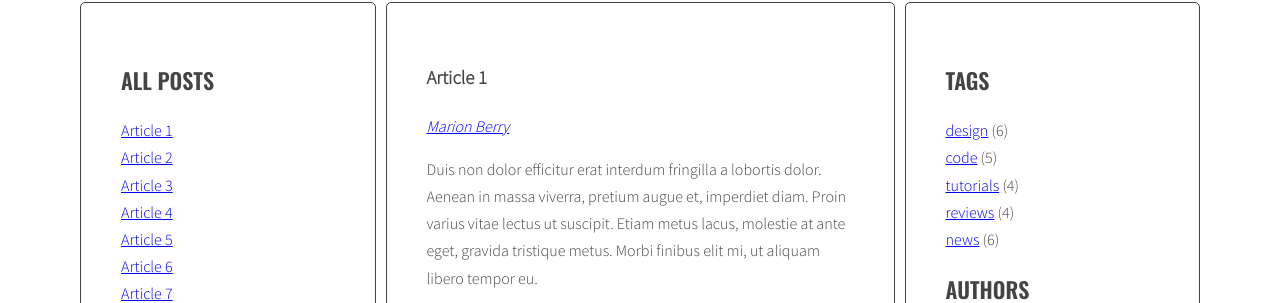
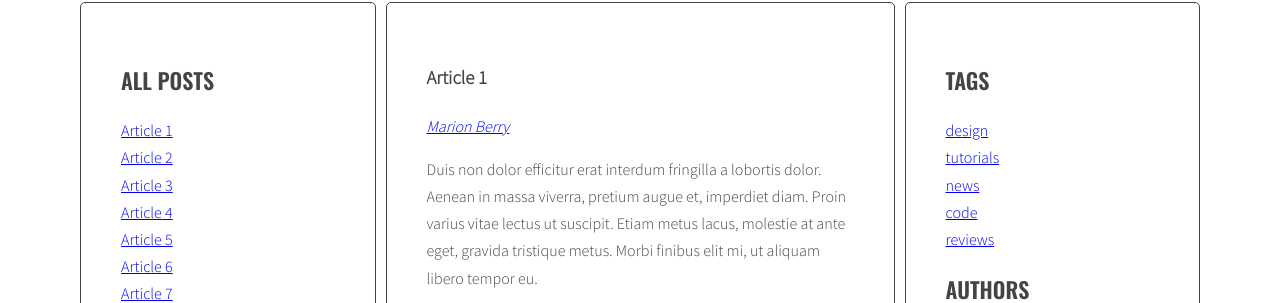
Before and after one commit to andy111223/js-blog, a website: page index.html in a window 1280 px wide. Shown: the part 241-544 px from the top of the page. Drawn offline with nearby package versions, Linux system fonts and the light colour scheme; files that its build step writes are made by us from their sources.

Commit message:
Update generateTags() function to generate list of tags in the righ column

```diff
--- a/index.html
+++ b/index.html
@@ -172,11 +172,7 @@
             <aside class="sidebar" aria-label="Tags and authors">
                 <h2 class="section-title">Tags</h2>
                 <ul class="list tags">
-                    <li><a href="#">design</a> <span>(6)</span></li>
-                    <li><a href="#">code</a> <span>(5)</span></li>
-                    <li><a href="#">tutorials</a> <span>(4)</span></li>
-                    <li><a href="#">reviews</a> <span>(4)</span></li>
-                    <li><a href="#">news</a> <span>(6)</span></li>
+
                 </ul>
                 <h2 class="section-title">Authors</h2>
                 <ul class="list authors">
--- a/js/script.js
+++ b/js/script.js
@@ -35,7 +35,8 @@
     optTitleSelector = '.post-title',
     optTitleListSelector = '.titles',
     optArticleTagsSelector = '.post-tags .list',
-    optArticleAuthorSelector = '.posts .post-author';
+    optArticleAuthorSelector = '.posts .post-author',
+    optTagsListSelector = '.list.tags';
 
   /* Function to generate title links */
   function generateTitleLinks(customSelector = '') {
@@ -78,6 +79,8 @@
   generateTitleLinks();
 
   function generateTags(){
+    /* [NEW] create a new variable allTags with an empty array */
+    let allTagsHTML = [];
 
     /* find all articles */
     const articles = document.querySelectorAll(optArticleSelector);
@@ -106,6 +109,14 @@
         /* add generated code to HTML variable */
         html = html + linkHTML;
 
+        /* [NEW] check if this link is NOT already in allTagsHTML */
+        if (!allTagsHTML.includes(linkHTML)) {
+
+          /* [NEW] add linkHTML to allTagsHTML array */
+          allTagsHTML.push(linkHTML);
+        }
+        console.log('allTagsHTML: ', allTagsHTML);
+
       /* END LOOP: for each tag */
       }
       /* insert HTML of all the links into the tags wrapper */
@@ -113,6 +124,12 @@
 
     /* END LOOP: for every article */
     }
+    /* [NEW] find list of tags in right column */
+    const tagList = document.querySelector(optTagsListSelector);
+    console.log('tagList: ', tagList);
+
+    /* [NEW] add HTML from allTagsHTML array to tagList */
+    tagList.innerHTML = allTagsHTML.join('');
   }
   generateTags();
 
```
